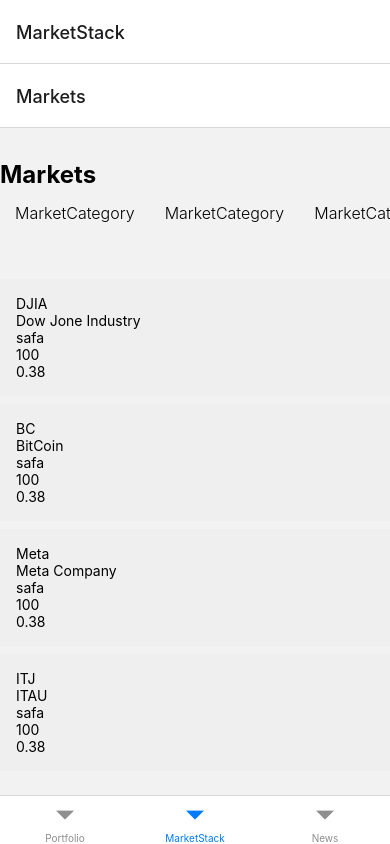
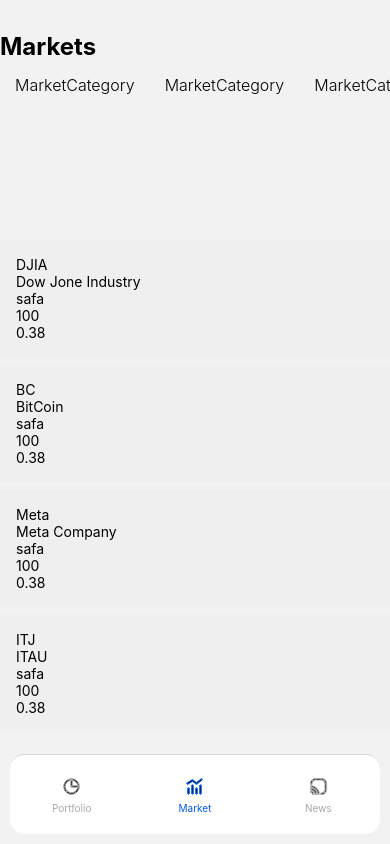
Before and after one commit to MatheusDevios/StockApp, a React Native app: screen /Markets in a window 390 px wide. Built offline with nearby package versions, Linux system fonts and the light colour scheme.

Commit message:
added back button and tab navigation refactored to improve readability

```diff
--- a/src/navigators/MarketStack.tsx
+++ b/src/navigators/MarketStack.tsx
@@ -13,7 +13,11 @@
 
 const MarketStackScreen = () => {
   return (
-    <MarketStack.Navigator initialRouteName="Markets">
+    <MarketStack.Navigator
+      initialRouteName="Markets"
+      screenOptions={{
+        headerShown: false,
+      }}>
       <MarketStack.Screen name="Markets" component={Markets} />
       <MarketStack.Screen name="Stock" component={StockInfo} />
     </MarketStack.Navigator>
--- a/src/navigators/TabNav.tsx
+++ b/src/navigators/TabNav.tsx
@@ -3,6 +3,9 @@
 import {Portfolio} from '../screens/portfolio/Portfolio';
 import News from '../screens/news/News';
 import {NavigatorScreenParams} from '@react-navigation/native';
+import MarketIcon from '../components/Icons/MarketIcon';
+import PortfolioIcon from '../components/Icons/PortfolioIcon';
+import NewsIcon from '../components/Icons/NewsIcon';
 
 export type MainStackParamList = {
   MarketStack: NavigatorScreenParams<MarketStackParams>;
@@ -15,12 +18,55 @@
 
 const RootStack = createBottomTabNavigator<MainStackParamList>();
 
-const TabNav: React.FC = () => {
+const TabNav = () => {
   return (
-    <RootStack.Navigator initialRouteName="MarketStack">
-      <RootStack.Screen name="Portfolio" component={Portfolio} />
-      <RootStack.Screen name="MarketStack" component={MarketStackScreen} />
-      <RootStack.Screen name="News" component={News} />
+    <RootStack.Navigator
+      initialRouteName="MarketStack"
+      screenOptions={{
+        headerShown: false,
+        tabBarStyle: {
+          position: 'absolute',
+          bottom: 10,
+          left: 10,
+          right: 10,
+          elevation: 0,
+          backgroundColor: '#ffffff',
+          borderRadius: 15,
+          height: 80,
+          paddingTop: 15,
+          paddingBottom: 20,
+        },
+        tabBarActiveTintColor: '#005BEA',
+        tabBarInactiveTintColor: 'darkgray',
+      }}>
+      <RootStack.Screen
+        name="Portfolio"
+        component={Portfolio}
+        options={{
+          tabBarIcon: ({color, size}) => (
+            <PortfolioIcon color={color} size={size} />
+          ),
+          tabBarLabel: 'Portfolio',
+        }}
+      />
+      <RootStack.Screen
+        name="MarketStack"
+        component={MarketStackScreen}
+        options={{
+          tabBarIcon: ({color, size}) => (
+            <MarketIcon color={color} size={size} />
+          ),
+          tabBarLabel: 'Market',
+        }}
+      />
+      <RootStack.Screen
+        name="News"
+        component={News}
+        options={{
+          tabBarIcon: ({color, size}) => <NewsIcon color={color} size={size} />,
+          tabBarLabel: 'News',
+        }}
+      />
     </RootStack.Navigator>
   );
 };
```
Also changed, not shown: src/components/BackButtom.tsx (added, +34 -0 lines).
